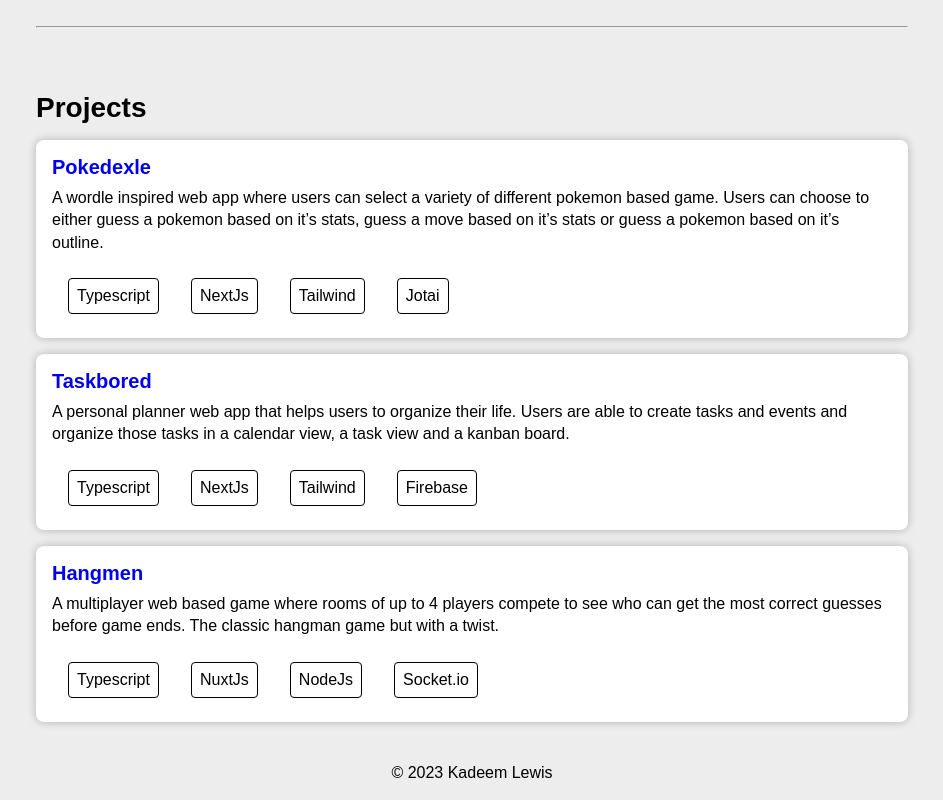
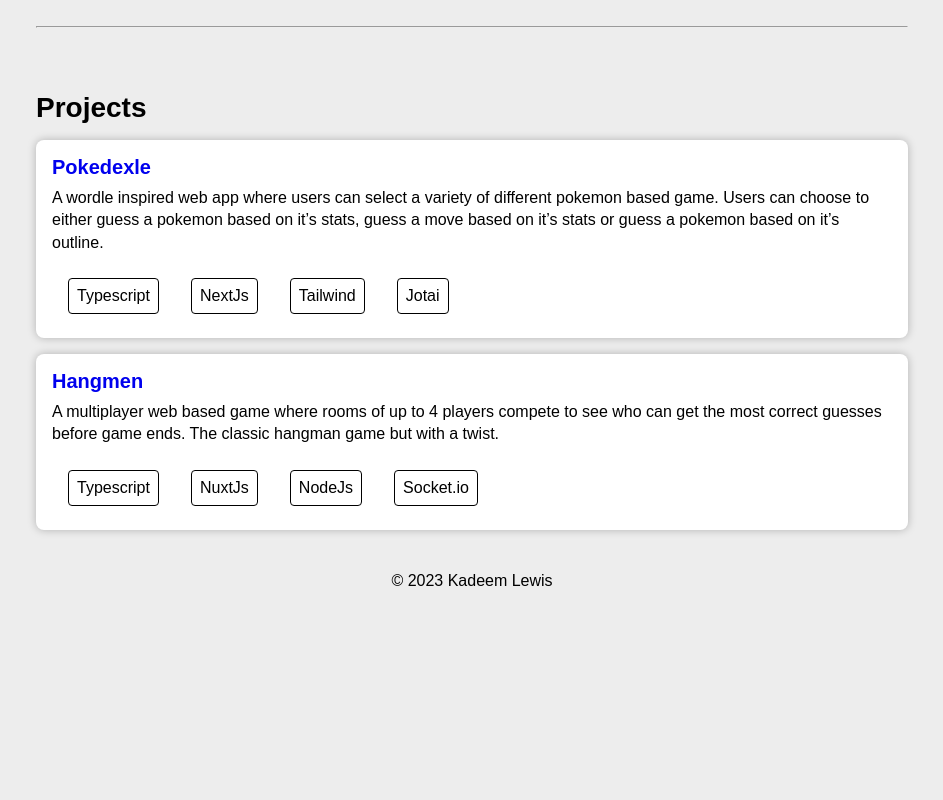
Before and after one commit to kadeem-lewis/portfolio, an Astro site: page / in a window 1280 px wide. Shown: the part 1243-2043 px from the top of the page, without its empty margins (168-1111 px from the left). After the commit the page ends 1851 px from the top, so only its background shows below. Built offline with nearby package versions, Linux system fonts and the light colour scheme; Astro itself is replaced by a stand-in of ours; some icons are missing.

Commit message:
removed unfinished project

```diff
--- a/src/components/Projects.astro
+++ b/src/components/Projects.astro
@@ -14,20 +14,6 @@ const projects = [
     links: [
       "https://github.com/kadeem-lewis/pokedexle",
       "https://pokedexle.com",
-    ],
-  },
-  {
-    title: "Taskbored",
-    description:
-      "A personal planner web app that helps users to organize their life. Users are able to create tasks and events and organize those tasks in a calendar view, a task view and a kanban board.",
-    tech: ["Typescript", "NextJs", "Tailwind", "Firebase"],
-    image: {
-      path: "taskbored",
-      alt: "screenshot of taskbored app",
-    },
-    links: [
-      "https://github.com/kadeem-lewis/planner-app",
-      "https://taskbored-kadeemlewis.vercel.app/",
     ],
   },
   {
```
